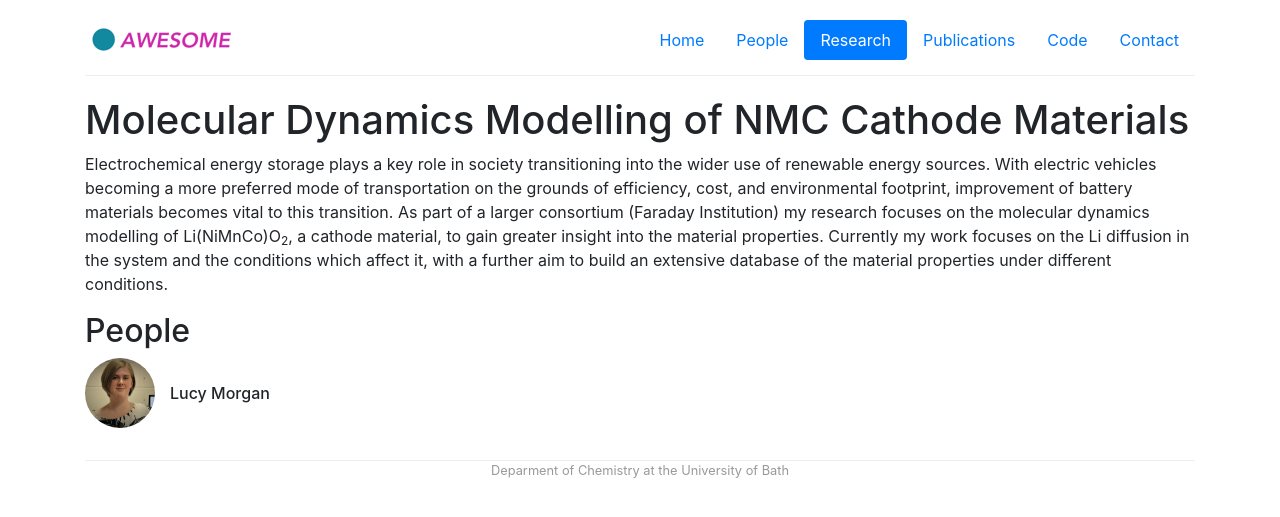
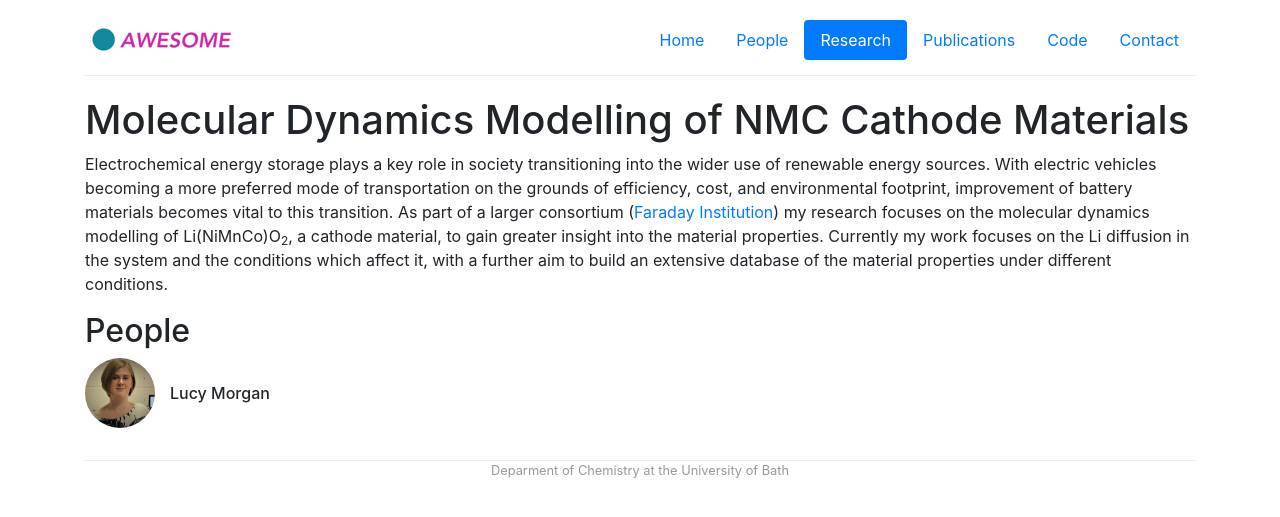
Before and after one commit to morgan-group-bath/morgan-group-bath.github.io, a Jekyll site: the page built from _projects/MD_NMC.md, in a window 1280 px wide. Shown: the top 517 px of the page. Built offline with Jekyll 4.4.1, drawn with Linux system fonts in a browser that asks for light colours; some of the changed lines change nothing that is shown.

Commit message:
Update MD_NMC.md

```diff
--- a/_projects/MD_NMC.md
+++ b/_projects/MD_NMC.md
@@ -9,4 +9,4 @@
 #last-updated: 2019-02-08
 ---
 
-Electrochemical energy storage plays a key role in society transitioning into the wider use of renewable energy sources. With electric vehicles becoming a more preferred mode of transportation on the grounds of efficiency, cost, and environmental footprint, improvement of battery materials becomes vital to this transition. As part of a larger consortium (Faraday Institution) my research focuses on the molecular dynamics modelling of Li(NiMnCo)O<sub>2</sub>, a cathode material, to gain greater insight into the material properties. Currently my work focuses on the Li diffusion in the system and the conditions which affect it, with a further aim to build an extensive database of the material properties under different conditions.
+Electrochemical energy storage plays a key role in society transitioning into the wider use of renewable energy sources. With electric vehicles becoming a more preferred mode of transportation on the grounds of efficiency, cost, and environmental footprint, improvement of battery materials becomes vital to this transition. As part of a larger consortium ([Faraday Institution](https://faraday.ac.uk)) my research focuses on the molecular dynamics modelling of Li(NiMnCo)O<sub>2</sub>, a cathode material, to gain greater insight into the material properties. Currently my work focuses on the Li diffusion in the system and the conditions which affect it, with a further aim to build an extensive database of the material properties under different conditions.
```
